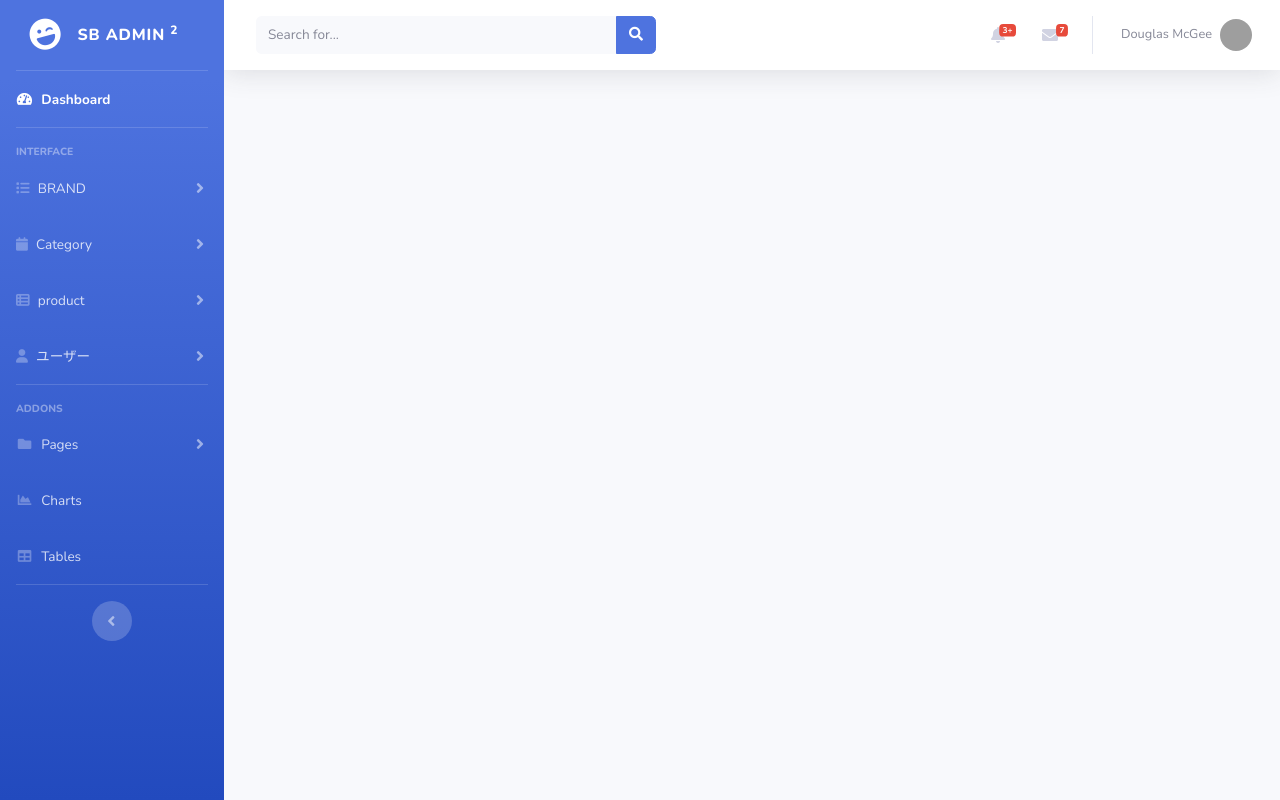
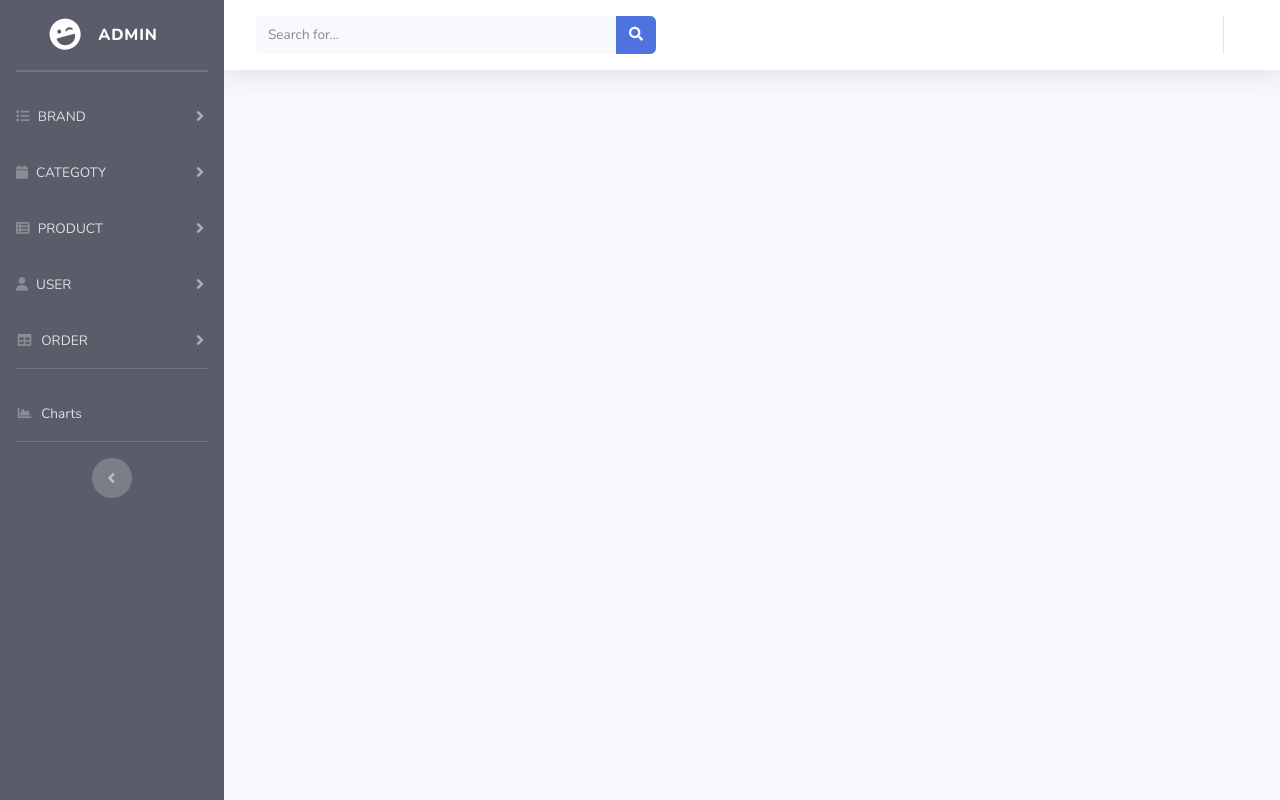
Before and after one commit to vinhtoandev/E-ECOMMERCE_WEB, a PHP site: page /e-commerce_web/ in a window 1280 px wide. Run offline with PHP 8.4, Linux system fonts and the light colour scheme; grey boxes are pictures that could not be loaded.

Commit message:
them listorder

```diff
--- a/manage/includes/sidebar.php
+++ b/manage/includes/sidebar.php
@@ -1,6 +1,6 @@
       <!-- Sidebar -->
       <ul
-        class="navbar-nav bg-gradient-primary sidebar sidebar-dark accordion"
+        class="navbar-nav bg-dark sidebar sidebar-dark accordion"
         id="accordionSidebar"
       >
         <!-- Sidebar - Brand -->
@@ -11,25 +11,20 @@
           <div class="sidebar-brand-icon rotate-n-15">
             <i class="fas fa-laugh-wink"></i>
           </div>
-          <div class="sidebar-brand-text mx-3">SB Admin <sup>2</sup></div>
+          <div class="sidebar-brand-text mx-3">Admin </div>
         </a>
 
         <!-- Divider -->
         <hr class="sidebar-divider my-0" />
 
         <!-- Nav Item - Dashboard -->
-        <li class="nav-item active">
-          <a class="nav-link" href="index.html">
-            <i class="fas fa-fw fa-tachometer-alt"></i>
-            <span>Dashboard</span></a
-          >
-        </li>
+
 
         <!-- Divider -->
         <hr class="sidebar-divider" />
 
         <!-- Heading -->
-        <div class="sidebar-heading">Interface</div>
+
 
         <!-- Nav Item - Pages Collapse Menu -->
         <li class="nav-item">
@@ -67,7 +62,7 @@
             aria-controls="collapseTwo"
           >
             <i class="fa-solid fa-calendar"></i>
-            <span>Category</span>
+            <span>CATEGOTY</span>
           </a>
           <div
             id="collapseTwo"
@@ -77,8 +72,8 @@
           >
             <div class="bg-white py-2 collapse-inner rounded">
               <!-- <h6 class="collapse-header">Custom Components:</h6> -->
-              <a class="collapse-item" href="http://localhost:8080/e-commerce_web/manage/index.php?url=categories/listCategory">list</a>
-              <a class="collapse-item" href="http://localhost:8080/e-commerce_web/manage/index.php?url=categories/addCategories">add</a>
+              <a class="collapse-item" href="http://localhost:8080/e-commerce_web/manage/index.php?url=categories/listCategory">LIST</a>
+              <a class="collapse-item" href="http://localhost:8080/e-commerce_web/manage/index.php?url=categories/addCategories">ADD</a>
             </div>
           </div>
         </li>
@@ -92,7 +87,7 @@
             aria-controls="collapseThree"
           >
             <i class="fa-solid fa-table-list"></i>
-            <span>product</span>
+            <span>PRODUCT</span>
           </a>
           <div
             id="collapseThree"
@@ -101,9 +96,8 @@
             data-parent="#accordionSidebar"
           >
             <div class="bg-white py-2 collapse-inner rounded">
-              <h6 class="collapse-header">Custom Components:</h6>
-              <a class="collapse-item" href="http://localhost:8080/e-commerce_web/manage/index.php?url=products/listproduct">list</a>
-              <a class="collapse-item" href="http://localhost:8080/e-commerce_web/manage/index.php?url=products/addProduct">add</a>
+              <a class="collapse-item" href="http://localhost:8080/e-commerce_web/manage/index.php?url=products/listproduct" style="font-weight: bold;">LIST</a>
+              <a class="collapse-item" href="http://localhost:8080/e-commerce_web/manage/index.php?url=products/addProduct" style="font-weight: bold;">ADD</a>
             </div>
           </div>
         </li>
@@ -117,7 +111,7 @@
             aria-controls="collapseTwo"
           >
             <i class="fa-solid fa-user"></i>
-            <span>ユーザー</span>
+            <span>USER</span>
           </a>
           <div
             id="collapseTwo"
@@ -132,46 +126,40 @@
             </div>
           </div>
         </li>
+        <li class="nav-item">
+          <a
+            class="nav-link collapsed"
+            href="#"
+            data-toggle="collapse"
+            data-target="#collapseFive"
+            aria-expanded="true"
+            aria-controls="collapseFive"
+          >
+          <i class="fas fa-fw fa-table"></i>
+            <span>ORDER</span>
+          </a>
+          <div
+            id="collapseFive"
+            class="collapse"
+            aria-labelledby="headingFive"
+            data-parent="#accordionSidebar"
+          >
+            <div class="bg-white py-2 collapse-inner rounded">
+              <h6 class="collapse-header">Custom Components:</h6>
+              <a class="collapse-item" href="buttons.html">Buttons</a>
+              <a class="collapse-item" href="cards.html">Cards</a>
+            </div>
+          </div>
+        </li>
 
         <!-- Divider -->
         <hr class="sidebar-divider" />
 
         <!-- Heading -->
-        <div class="sidebar-heading">Addons</div>
+
 
         <!-- Nav Item - Pages Collapse Menu -->
-        <li class="nav-item">
-          <a
-            class="nav-link collapsed"
-            href="#"
-            data-toggle="collapse"
-            data-target="#collapsePages"
-            aria-expanded="true"
-            aria-controls="collapsePages"
-          >
-            <i class="fas fa-fw fa-folder"></i>
-            <span>Pages</span>
-          </a>
-          <div
-            id="collapsePages"
-            class="collapse"
-            aria-labelledby="headingPages"
-            data-parent="#accordionSidebar"
-          >
-            <div class="bg-white py-2 collapse-inner rounded">
-              <h6 class="collapse-header">Login Screens:</h6>
-              <a class="collapse-item" href="login.html">Login</a>
-              <a class="collapse-item" href="register.html">Register</a>
-              <a class="collapse-item" href="forgot-password.html"
-                >Forgot Password</a
-              >
-              <div class="collapse-divider"></div>
-              <h6 class="collapse-header">Other Pages:</h6>
-              <a class="collapse-item" href="404.html">404 Page</a>
-              <a class="collapse-item" href="blank.html">Blank Page</a>
-            </div>
-          </div>
-        </li>
+
 
         <!-- Nav Item - Charts -->
         <li class="nav-item">
@@ -182,12 +170,7 @@
         </li>
 
         <!-- Nav Item - Tables -->
-        <li class="nav-item">
-          <a class="nav-link" href="tables.html">
-            <i class="fas fa-fw fa-table"></i>
-            <span>Tables</span></a
-          >
-        </li>
+
 
         <!-- Divider -->
         <hr class="sidebar-divider d-none d-md-block" />
--- a/manage/includes/topbar.php
+++ b/manage/includes/topbar.php
@@ -69,69 +69,7 @@
               </li>
 
               <!-- Nav Item - Alerts -->
-              <li class="nav-item dropdown no-arrow mx-1">
-                <a
-                  class="nav-link dropdown-toggle"
-                  href="#"
-                  id="alertsDropdown"
-                  role="button"
-                  data-toggle="dropdown"
-                  aria-haspopup="true"
-                  aria-expanded="false"
-                >
-                  <i class="fas fa-bell fa-fw"></i>
-                  <!-- Counter - Alerts -->
-                  <span class="badge badge-danger badge-counter">3+</span>
-                </a>
-                <!-- Dropdown - Alerts -->
-                <div
-                  class="dropdown-list dropdown-menu dropdown-menu-right shadow animated--grow-in"
-                  aria-labelledby="alertsDropdown"
-                >
-                  <h6 class="dropdown-header">Alerts Center</h6>
-                  <a class="dropdown-item d-flex align-items-center" href="#">
-                    <div class="mr-3">
-                      <div class="icon-circle bg-primary">
-                        <i class="fas fa-file-alt text-white"></i>
-                      </div>
-                    </div>
-                    <div>
-                      <div class="small text-gray-500">December 12, 2019</div>
-                      <span class="font-weight-bold"
-                        >A new monthly report is ready to download!</span
-                      >
-                    </div>
-                  </a>
-                  <a class="dropdown-item d-flex align-items-center" href="#">
-                    <div class="mr-3">
-                      <div class="icon-circle bg-success">
-                        <i class="fas fa-donate text-white"></i>
-                      </div>
-                    </div>
-                    <div>
-                      <div class="small text-gray-500">December 7, 2019</div>
-                      $290.29 has been deposited into your account!
-                    </div>
-                  </a>
-                  <a class="dropdown-item d-flex align-items-center" href="#">
-                    <div class="mr-3">
-                      <div class="icon-circle bg-warning">
-                        <i class="fas fa-exclamation-triangle text-white"></i>
-                      </div>
-                    </div>
-                    <div>
-                      <div class="small text-gray-500">December 2, 2019</div>
-                      Spending Alert: We've noticed unusually high spending for
-                      your account.
-                    </div>
-                  </a>
-                  <a
-                    class="dropdown-item text-center small text-gray-500"
-                    href="#"
-                    >Show All Alerts</a
-                  >
-                </div>
-              </li>
+
 
               <!-- Nav Item - Messages -->
               <li class="nav-item dropdown no-arrow mx-1">
@@ -144,9 +82,7 @@
                   aria-haspopup="true"
                   aria-expanded="false"
                 >
-                  <i class="fas fa-envelope fa-fw"></i>
-                  <!-- Counter - Messages -->
-                  <span class="badge badge-danger badge-counter">7</span>
+
                 </a>
                 <!-- Dropdown - Messages -->
                 <div
@@ -246,13 +182,6 @@
                   aria-haspopup="true"
                   aria-expanded="false"
                 >
-                  <span class="mr-2 d-none d-lg-inline text-gray-600 small"
-                    >Douglas McGee</span
-                  >
-                  <img
-                    class="img-profile rounded-circle"
-                    src="img/undraw_profile.svg"
-                  />
                 </a>
                 <!-- Dropdown - User Information -->
                 <div
--- a/manage/listproduct.php
+++ b/manage/listproduct.php
@@ -19,9 +19,7 @@
 ?>
 
 <div class="card shadow mb-4">
-        <div class="card-header py-3">
-            <h6 class="m-0 font-weight-bold text-primary">DataTables Example</h6>
-        </div>
+
         <div class="card-body">
             <div class="table-responsive">
                 <table class="table table-bordered" id="dataTable" width="100%" cellspacing="0">
@@ -65,4 +63,4 @@
                 </table>
             </div>
         </div>
-    </div>
+</div>
```
Also changed, not shown: manage/ListOrder.php (added, +39 -0 lines), manage/controllers/orders.php (+7 -0 lines).
